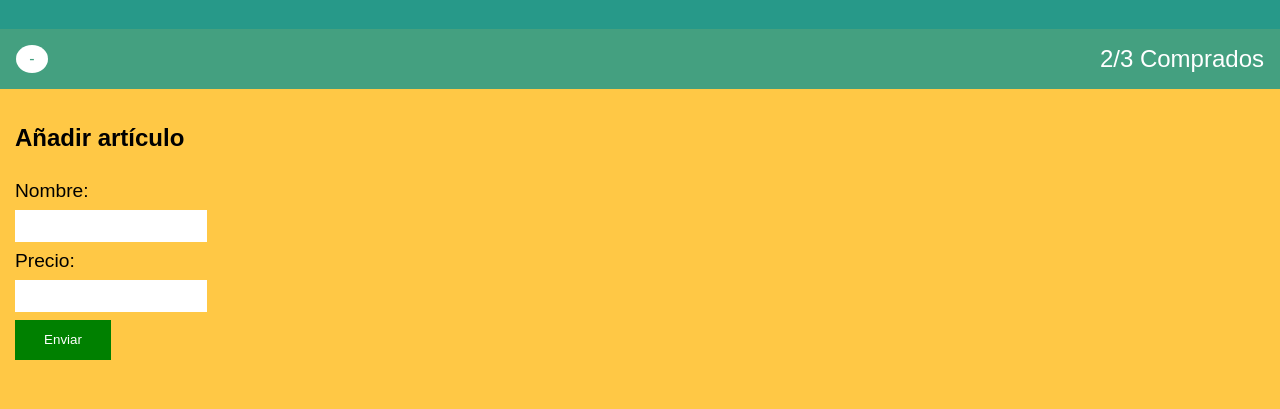
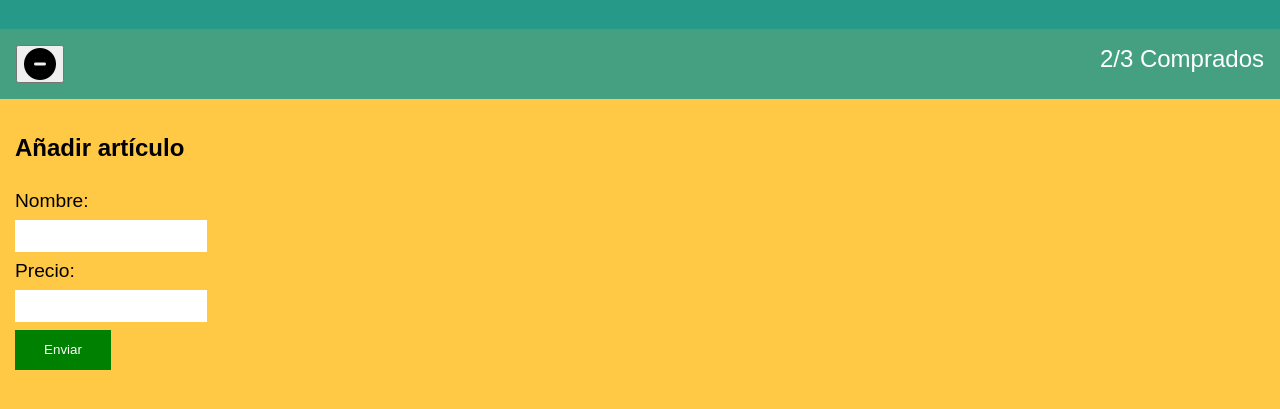
Before and after one commit to JRaulPC/202307-w1ch3-raul-perez, a plain HTML site: page index.html in a window 1280 px wide. Shown: the part 73-482 px from the top of the page. Drawn offline with Linux system fonts and the light colour scheme.

Commit message:
Add icon library, validated html and icon on section 2

```diff
--- a/index.html
+++ b/index.html
@@ -7,6 +7,7 @@
   <title>Super Tienda</title>
   <link rel="shortcut icon" href="favicon.ico" type="image/x-icon">
   <link rel="stylesheet" href="styles.css">
+  <link rel="stylesheet" href="https://cdnjs.cloudflare.com/ajax/libs/font-awesome/6.4.0/css/all.min.css">
 </head>
 
 <body>
@@ -23,10 +24,10 @@
         </nav>
       </header>
     </section>
-    <section class="count__items">
-      <button class="rest__button" type="submit">-</button>
+    <div class="count__items">
+      <button class="fa fa-minus-circle fa-2x " type="submit" aria-hidden="true"></button>
       <span class="item__count">2/3 Comprados</span>
-    </section>
+    </div>
 
     <main>
       <h2>Añadir artículo</h2>
```
Also changed, not shown: favicon.ico.
